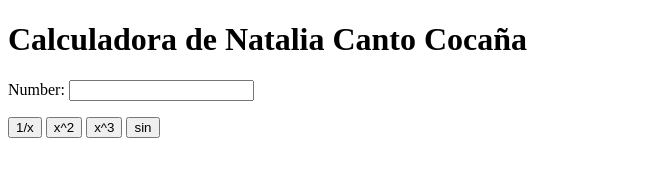
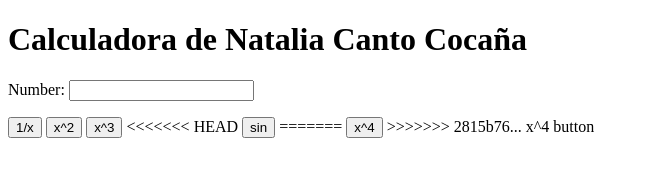
Before and after one commit to cantonatalia1510/my_calculator_2, a plain HTML site: page index.html in a window 1280 px wide. Shown: the whole page, without its empty margins (0-649 px from the left). Drawn offline with Linux system fonts and the light colour scheme.

Commit message:
x^4 button

```diff
--- a/index.html
+++ b/index.html
@@ -14,8 +14,12 @@
         <button onclick="inverse()"> 1/x </button>
         <button onclick="square()"> x^2 </button>
         <button onclick="cube()"> x^3 </button>
+<<<<<<< HEAD
 
         <button onclick="sine()"> sin </button>
+=======
+        <button onclick="power_4()"> x^4</button>
+>>>>>>> 2815b76... x^4 button
     </p>
     <script type="text/javascript">
         function cube() {
@@ -23,6 +27,7 @@
             num.value = Math.pow(num.value, 3);
         }
 
+<<<<<<< HEAD
         function square() {
             var num = document.getElementById("n1");
             num.value = Math.pow(num.value, 2);
@@ -36,6 +41,11 @@
         function sine() {
             var num = document.getElementById("n1");
             num.value = Math.sin(num.value);
+=======
+        function power_4() {
+            var num = document.getElementById("n1");
+            num.value = Math.pow(num.value, 4);
+>>>>>>> 2815b76... x^4 button
         }
     </script>
 </body>
```
